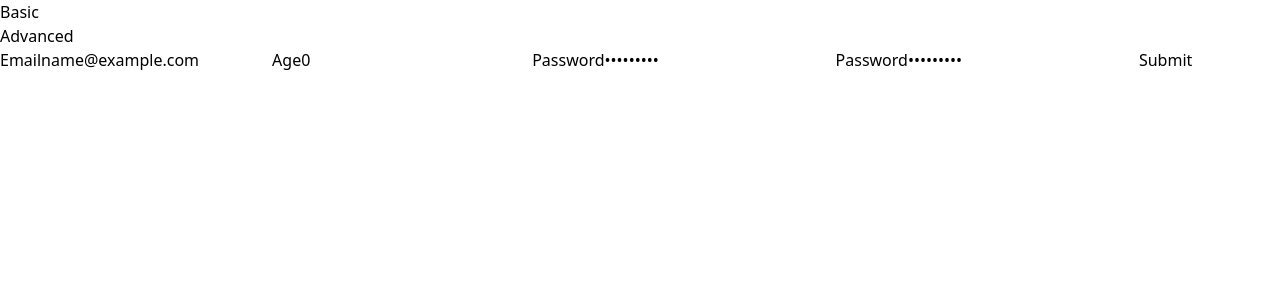
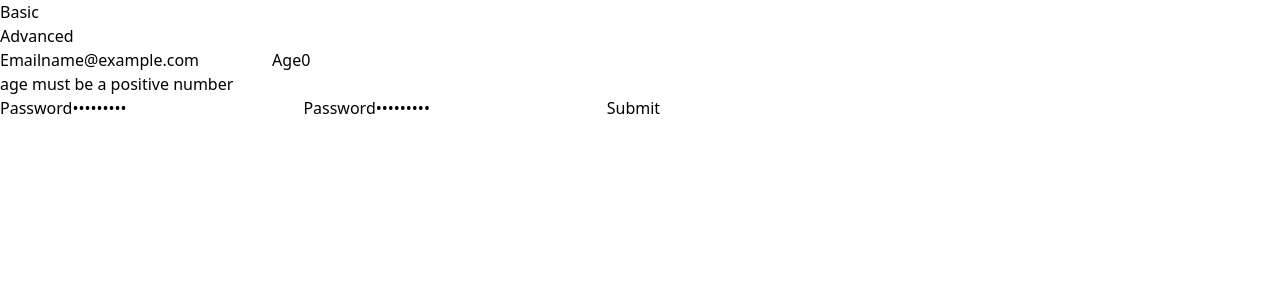
Before and after one commit to NelliWojo/formik-yup-form, a React (Vite) app: page / in a window 1280 px wide. Both pictures are taken after typing "name@example.com", "Sample123", "Sample123" into the empty fields and a click on the button "Submit". Shown: the top 300 px of the page. Built offline with nearby package versions, Linux system fonts and the light colour scheme.

Commit message:
display errors if any

```diff
--- a/src/components/BasicForm.tsx
+++ b/src/components/BasicForm.tsx
@@ -42,6 +42,9 @@ export default function BasicForm() {
         onBlur={handleBlur}
         className={errors.email && touched.email ? "bg-red-500" : ""}
       />
+      {errors.email && touched.email && (
+        <p className="text-red-500 text-sm">{errors.email}</p>
+      )}
       <label htmlFor="age">Age</label>
       <input
         id="age"
@@ -52,6 +55,9 @@ export default function BasicForm() {
         onBlur={handleBlur}
         className={errors.age && touched.age ? "bg-red-500" : ""}
       />
+      {errors.age && touched.age && (
+        <p className="text-red-500 text-sm">{errors.age}</p>
+      )}
       <label htmlFor="password">Password</label>
       <input
         id="password"
@@ -62,6 +68,9 @@ export default function BasicForm() {
         onBlur={handleBlur}
         className={errors.password && touched.password ? "bg-red-500" : ""}
       />
+      {errors.password && touched.password && (
+        <p className="text-red-500 text-sm">{errors.password}</p>
+      )}
       <label htmlFor="confirmPassword">Password</label>
       <input
         id="confirmPassword"
@@ -74,6 +83,9 @@ export default function BasicForm() {
           errors.confirmPassword && touched.confirmPassword ? "bg-red-500" : ""
         }
       />
+      {errors.confirmPassword && touched.confirmPassword && (
+        <p className="text-red-500 text-sm">{errors.confirmPassword}</p>
+      )}
       <button type="submit">Submit</button>
     </form>
   );
```
